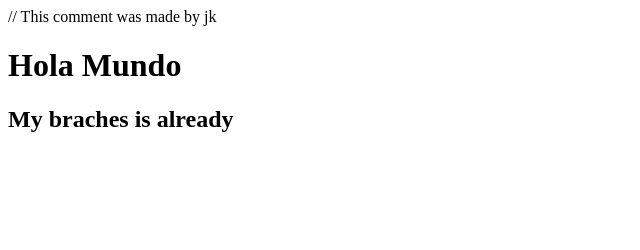
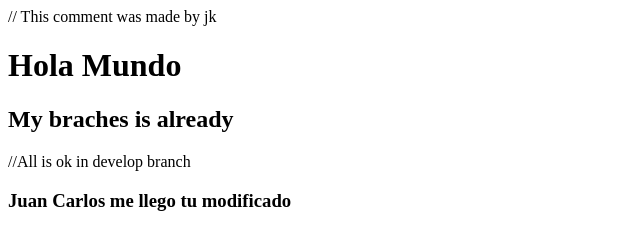
Before and after one commit to Fer1196/testGitSab, a plain HTML site: page index.html in a window 1280 px wide. Shown: the whole page, without its empty margins (0-640 px from the left). Drawn offline with Linux system fonts and the light colour scheme.

Commit message:
Aggregate a new message h3

```diff
--- a/index.html
+++ b/index.html
@@ -10,6 +10,8 @@
   // This comment was made by jk
   <h1> Hola Mundo </h1>
   <h2>My braches is already</h2>
+  //All is ok in develop branch
+  <h3>Juan Carlos me llego tu modificado </h3>
 
 </body>
 </html>
```
